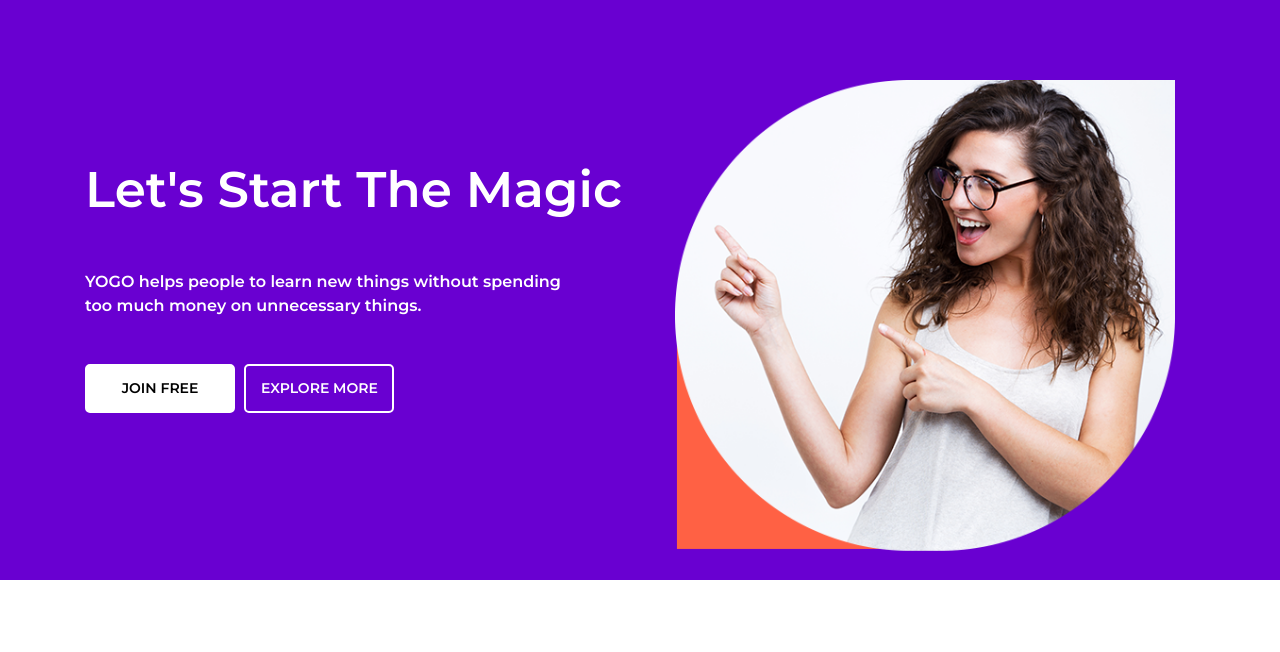
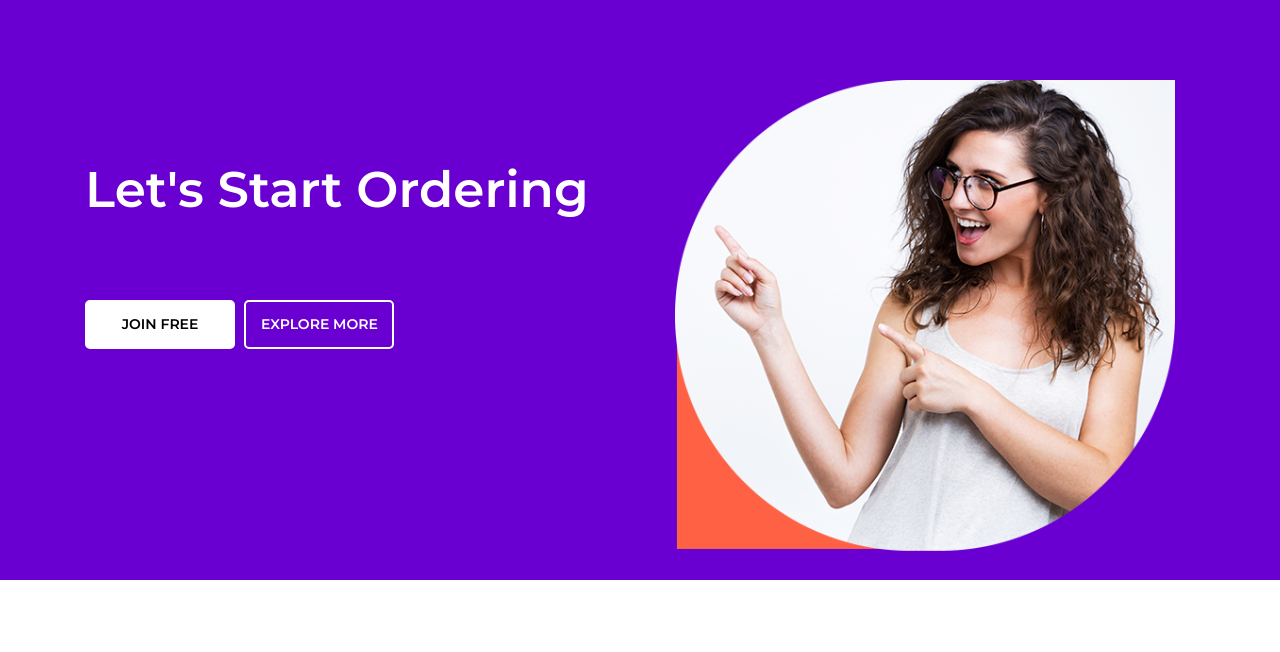
Before and after one commit to SahilAgarwal21/Template1, a plain HTML site: page index.html in a window 1280 px wide. Shown: the part 89-741 px from the top of the page. Drawn offline with nearby package versions, Linux system fonts and the light colour scheme.

Commit message:
Change header

```diff
--- a/index.html
+++ b/index.html
@@ -42,8 +42,7 @@
             </nav>
             <div class="row banner">
                 <div class="col-md-6">
-                    <h1>Let's Start The Magic</h1>
-                    <p>YOGO helps people to learn new things without spending <br> too much money on unnecessary things.</p>
+                    <h1>Let's Start Ordering</h1>
                     <a href="#" class="express-btn">JOIN FREE</a>
                     <a href="#">EXPLORE MORE</a>
                 </div>
```
